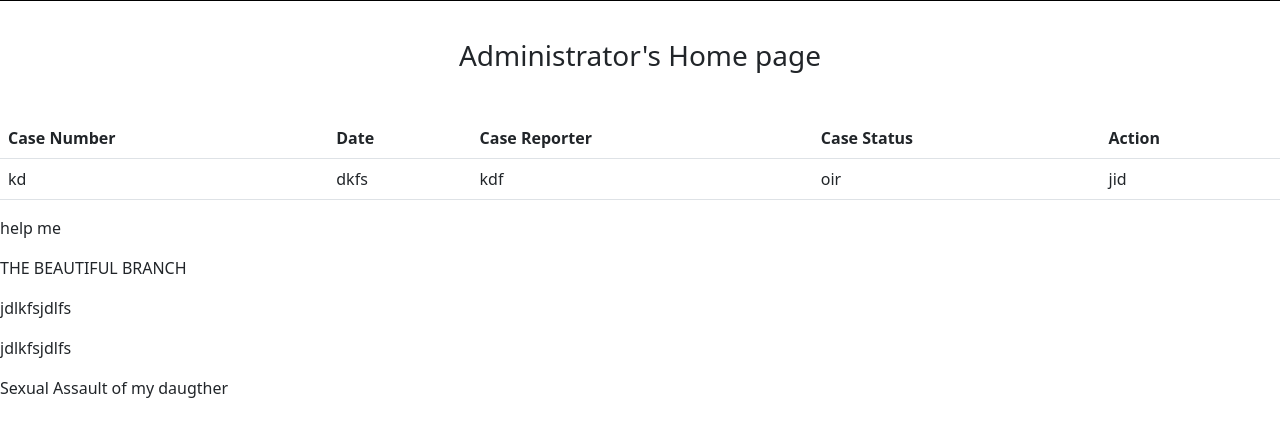
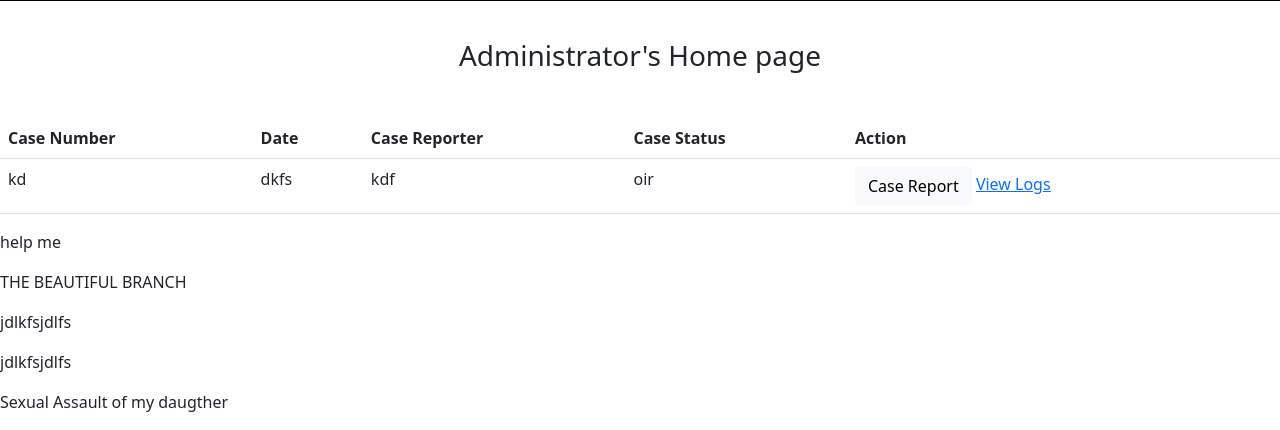
Before and after one commit to DamaMichaelYohanna/complain-system, a Django app: page /administrator/ in a window 1280 px wide. Shown: the part 481-911 px from the top of the page. Before the commit the page ends 879 px from the top, so only its background shows below. Run offline with Django 4.2, Linux system fonts and the light colour scheme; a user stored in the database is signed in; data comes from the database, SQL or seed files in the repository; some libraries are stand-ins or nearby versions.

Commit message:
updated complain page

```diff
--- a/administrator/templates/administrator/all_complains.html
+++ b/administrator/templates/administrator/all_complains.html
@@ -17,7 +17,10 @@ Home{% endblock %} {% block content %}
       <td>dkfs</td>
       <td>kdf</td>
       <td>oir</td>
-      <td>jid</td>
+      <td>
+        <a href="" class="btn btn-light">Case Report</a>
+        <a href="">View Logs</a>
+      </td>
     </tr>
   </table>
 </div>
```
